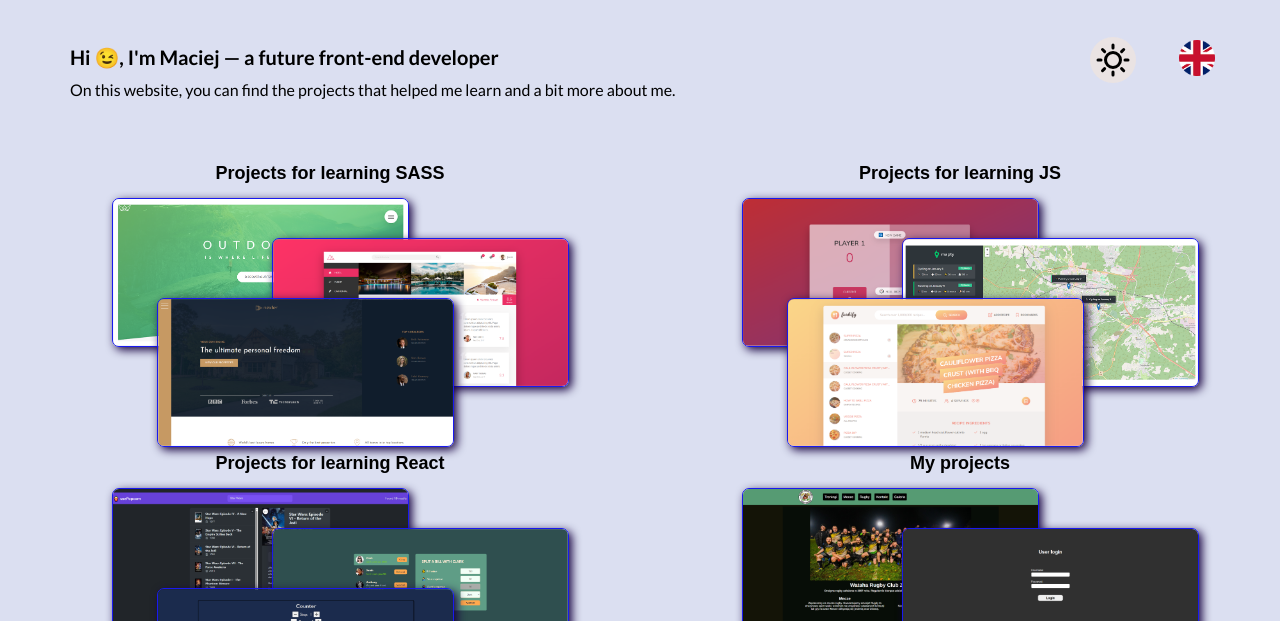
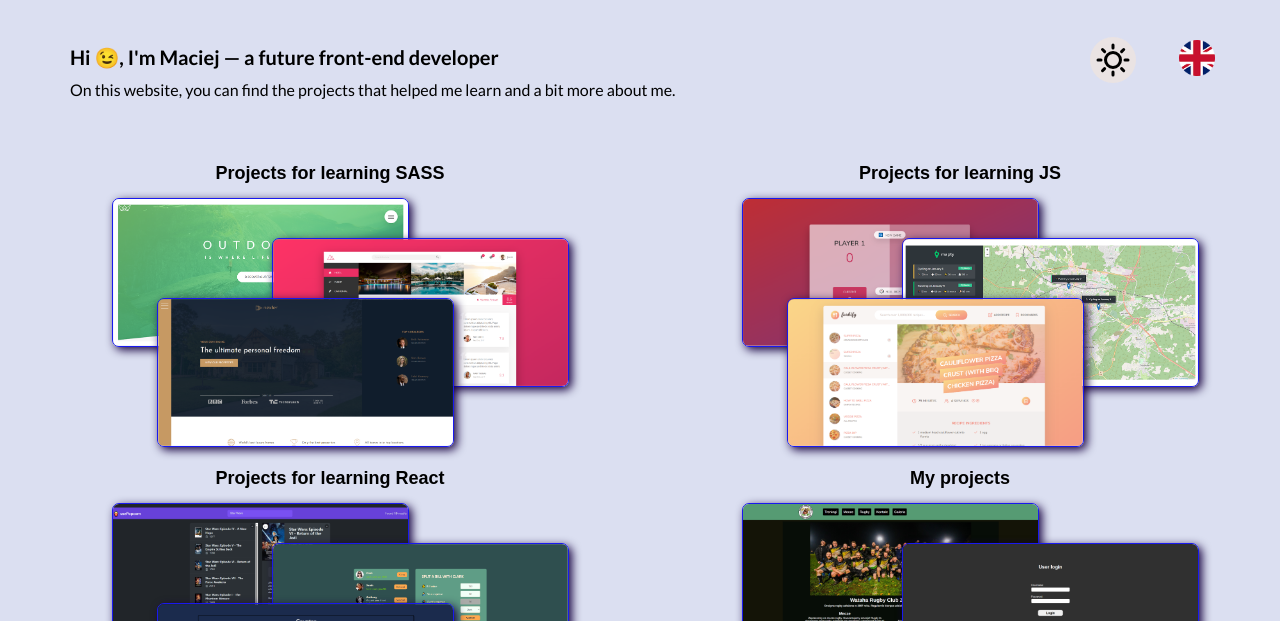
Before and after one commit to RenjiMW/Renji-v4, a website built with Vite: page index.html in a window 1280 px wide. Shown: the top 621 px of the page. Built offline with nearby package versions, Linux system fonts and the light colour scheme.

Commit message:
Adjuting layout

```diff
--- a/src/scss/layout/_sectionsGrid.scss
+++ b/src/scss/layout/_sectionsGrid.scss
@@ -57,6 +57,14 @@
     height: 280px;
     width: 330px;
   }
+
+  @include mix.respond-desktop {
+    margin-top: 1.5rem;
+  }
+
+  @include mix.respond-largeDesktop {
+    margin-top: 0;
+  }
 }
 
 .projectsMY {
@@ -65,6 +73,14 @@
   @include mix.respond-tablet {
     height: 280px;
     width: 330px;
+  }
+
+  @include mix.respond-desktop {
+    margin-top: 1.5rem;
+  }
+
+  @include mix.respond-largeDesktop {
+    margin-top: 0;
   }
 
   & a img {
```
